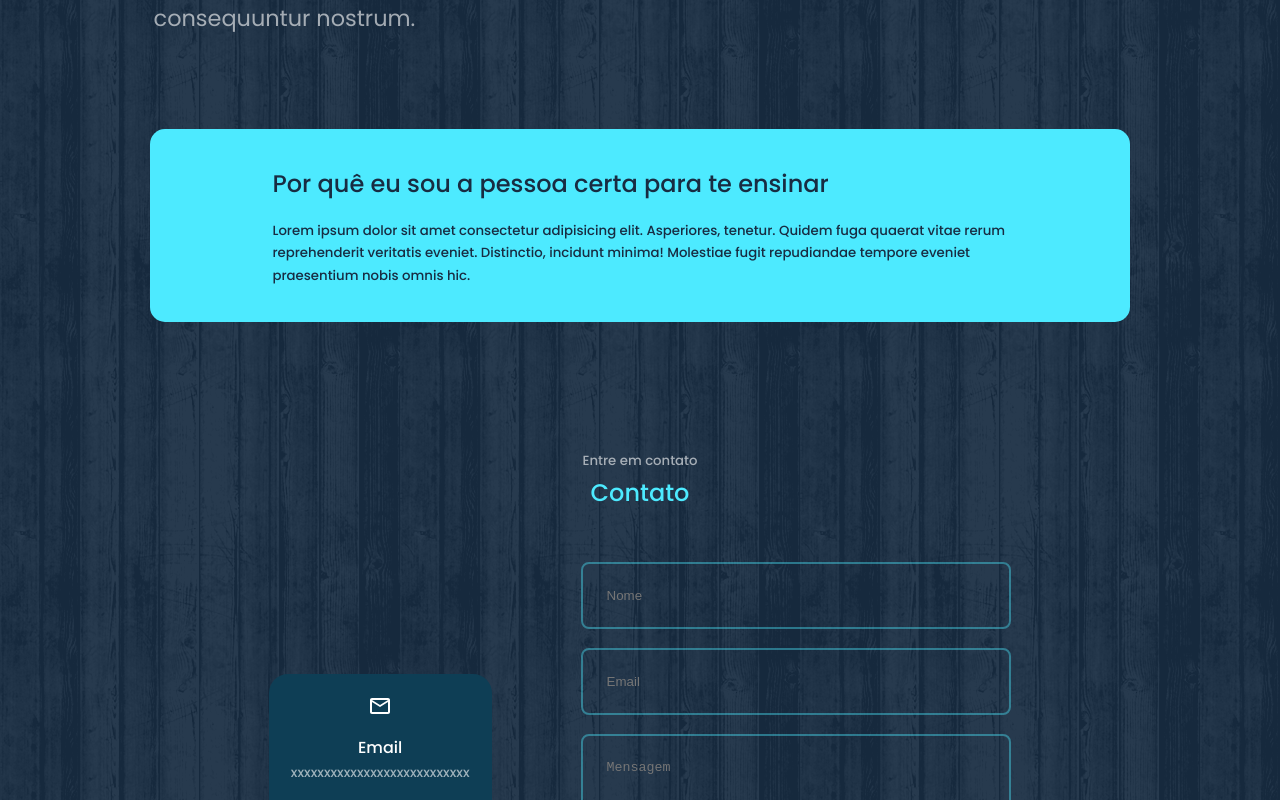
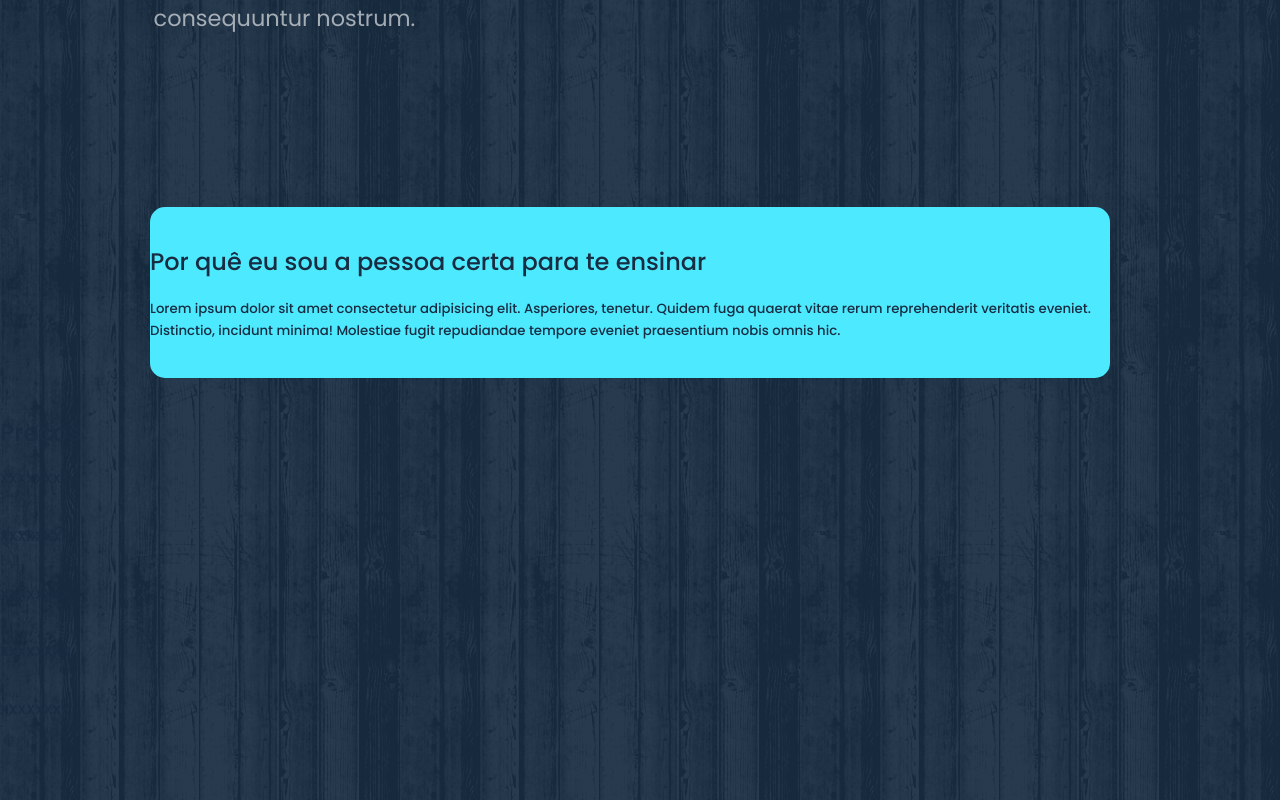
Before and after one commit to joao-pillon/lf-app, a React (Create React App) app: page / in a window 1280 px wide. Shown: the part 1860-2660 px from the top of the page. Built offline with nearby package versions, Linux system fonts and the light colour scheme.

Commit message:
feat: prices

```diff
--- a/src/components/why-me/index.css
+++ b/src/components/why-me/index.css
@@ -1,9 +1,12 @@
 #why-me{
+
+
+}
+
+#why-me .container{
     background-color: var(--color-primary);
     margin: 50px 150px 0px 150px;
-
     border-radius:15px;
-
 }
 
 #why-me h2{    color:var(--color-bg);
--- a/src/components/why-me/index.jsx
+++ b/src/components/why-me/index.jsx
@@ -1,11 +1,29 @@
 import "./index.css";
 
 const WhyMe = () => {
-  return <section id="why-me">
-    <div className="container">
-<h2>Por quê eu sou a pessoa certa para te ensinar</h2>
-<h5>Lorem ipsum dolor sit amet consectetur adipisicing elit. Asperiores, tenetur. Quidem fuga quaerat vitae rerum reprehenderit veritatis eveniet. Distinctio, incidunt minima! Molestiae fugit repudiandae tempore eveniet praesentium nobis omnis hic.</h5>
-</div></section>;
+  return (
+    <section id="why-me">
+      <div className="container">
+        <h2>Por quê eu sou a pessoa certa para te ensinar</h2>
+        <h5>
+          Lorem ipsum dolor sit amet consectetur adipisicing elit. Asperiores,
+          tenetur. Quidem fuga quaerat vitae rerum reprehenderit veritatis
+          eveniet. Distinctio, incidunt minima! Molestiae fugit repudiandae
+          tempore eveniet praesentium nobis omnis hic.
+        </h5>
+      </div>
+
+      <div className="price">
+        <h2>Preços</h2>
+        <h5>XXXXXXXX</h5>
+        <h5>XXXXXXXX</h5>
+        <h5>XXXXXXXX</h5>
+        <h5>XXXXXXXX</h5>
+        <h5>XXXXXXXX</h5>
+
+      </div>
+    </section>
+  );
 };
 
 export default WhyMe;
```
